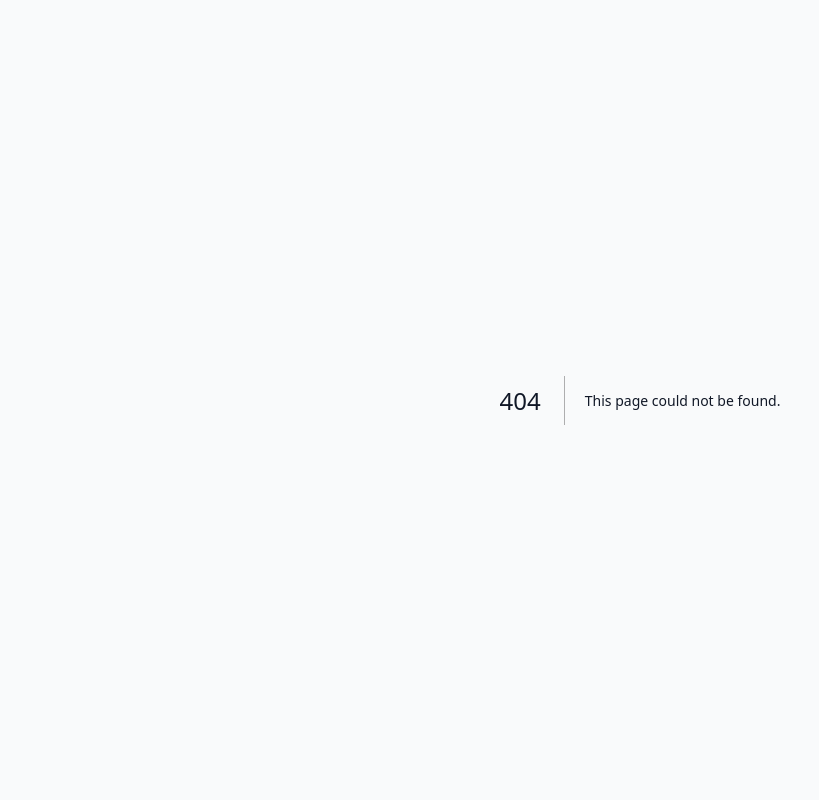
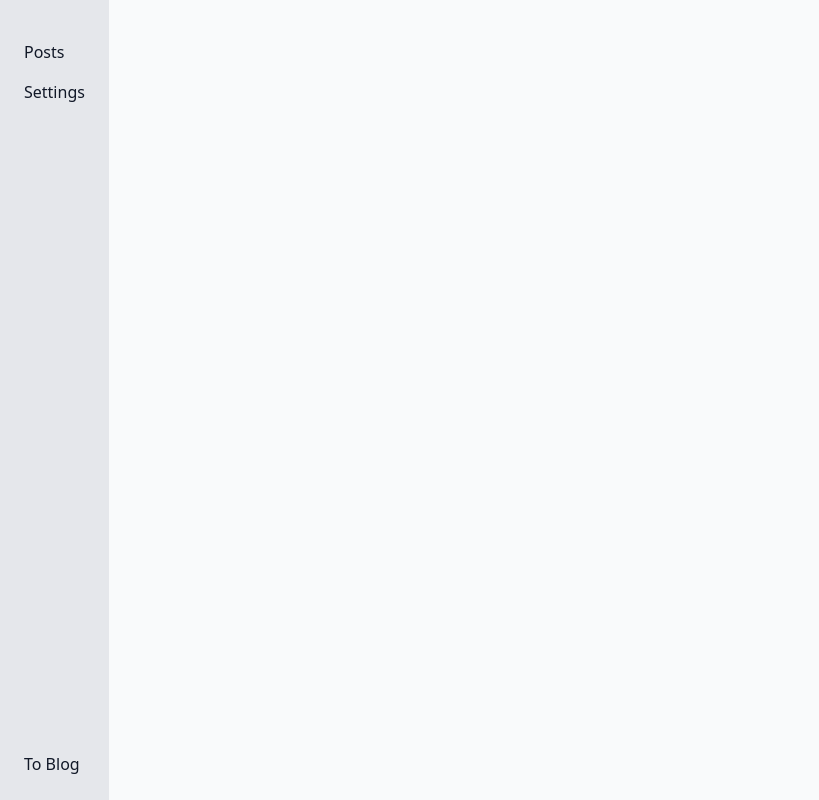
Before and after one commit to danigj14/next-blog, a Next.js app: page /admin in a window 1280 px wide. Before the commit this address had no page. Shown: the whole page, without its empty margins (0-819 px from the left). Built offline with nearby package versions, Linux system fonts and the light colour scheme.

Commit message:
Add admin panel page

```diff
--- /dev/null
+++ b/pages/admin/index.tsx
@@ -0,0 +1,14 @@
+import Link from "next/link";
+
+export default function AdminDashboard() {
+  return (
+    <div className="flex w-full h-screen">
+      <nav className="flex flex-col h-full bg-gray-200 p-6">
+        <Link className="py-4" href="/admin/posts">Posts</Link>
+        <Link href="/admin/settings">Settings</Link>
+        <Link className="mt-auto"href="/">To Blog</Link>
+      </nav>
+      <main></main>
+    </div>
+  );
+}
```
